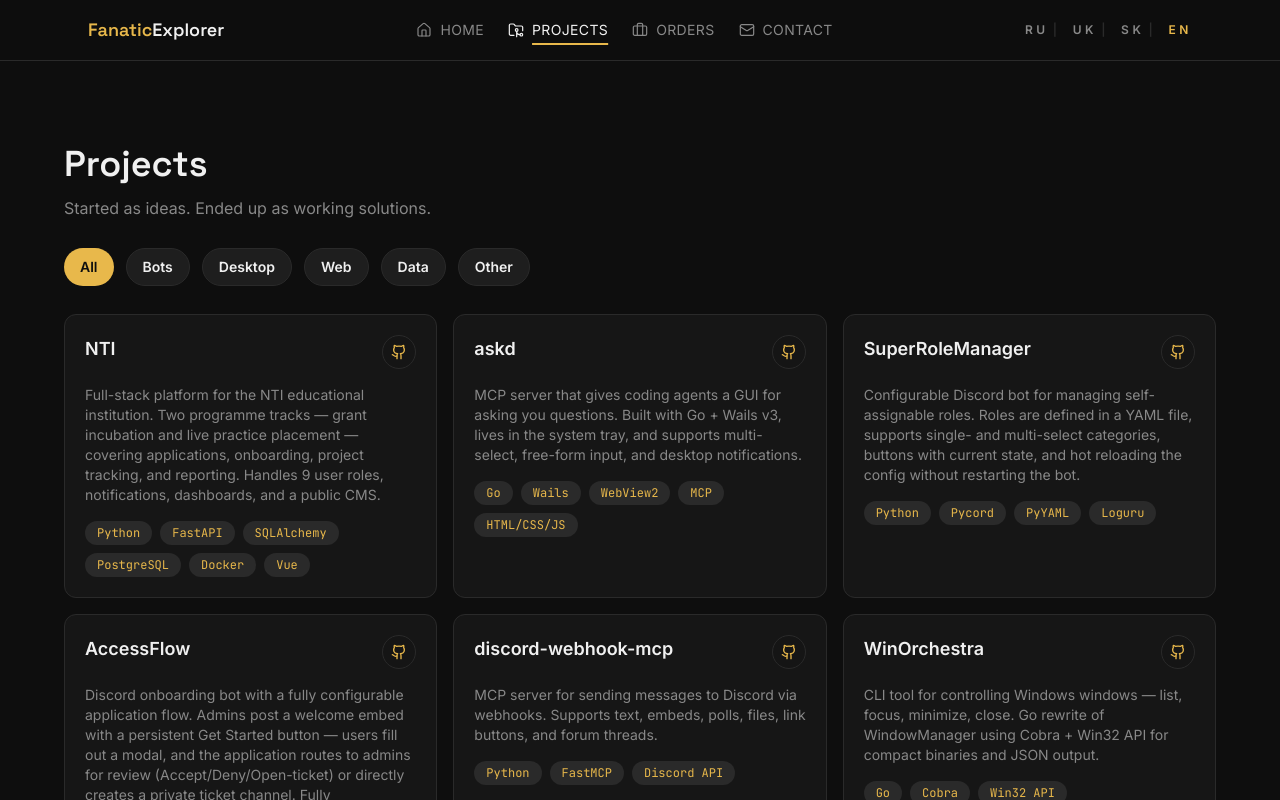
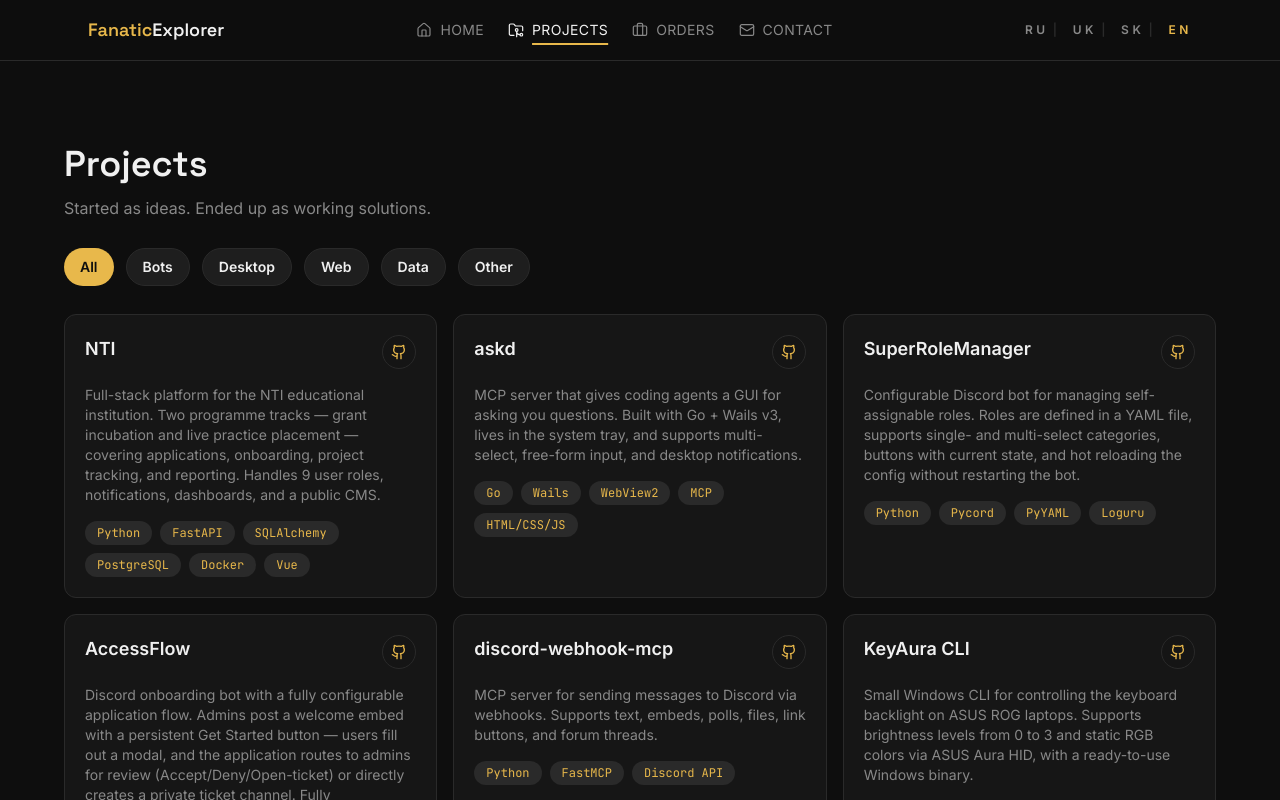
Before and after one commit to FanaticExplorer/my-portfolio, a React (Vite) app: page /projects in a window 1280 px wide. Shown: the top 800 px of the page. Built offline with nearby package versions, Linux system fonts and the light colour scheme.

Commit message:
Add keyaura-cli project to portfolio data and translations

```diff
--- a/src/data/projects.ts
+++ b/src/data/projects.ts
@@ -42,6 +42,13 @@ export const projects: Project[] = [
     category: 'bots',
     techs: ['Python', 'FastMCP', 'Discord API'],
     githubUrl: 'https://github.com/FanaticExplorer/discord-webhook-mcp',
+    isFeatured: false,
+  },
+  {
+    id: 'keyaura-cli',
+    category: 'desktop',
+    techs: ['Go', 'Windows', 'RGB', 'CLI'],
+    githubUrl: 'https://github.com/FanaticExplorer/keyaura-cli',
     isFeatured: false,
   },
   {
--- a/src/i18n/en.json
+++ b/src/i18n/en.json
@@ -150,6 +150,10 @@
         "title": "curtains",
         "description": "Tiny TUI for force-killing Windows processes. Shows only real application windows, skips background and system processes — single portable binary."
       },
+      "keyaura-cli": {
+        "title": "KeyAura CLI",
+        "description": "Small Windows CLI for controlling the keyboard backlight on ASUS ROG laptops. Supports brightness levels from 0 to 3 and static RGB colors via ASUS Aura HID, with a ready-to-use Windows binary."
+      },
       "win-orchestra": {
         "title": "WinOrchestra",
         "description": "CLI tool for controlling Windows windows — list, focus, minimize, close. Go rewrite of WindowManager using Cobra + Win32 API for compact binaries and JSON output."
--- a/src/i18n/ru.json
+++ b/src/i18n/ru.json
@@ -150,6 +150,10 @@
         "title": "curtains",
         "description": "Крошечный TUI для принудительного завершения процессов Windows. Показывает только настоящие окна приложений, пропускает фоновые и системные процессы — один портативный бинарник."
       },
+      "keyaura-cli": {
+        "title": "KeyAura CLI",
+        "description": "Небольшая Windows CLI-утилита для управления подсветкой клавиатуры на ноутбуках ASUS ROG. Поддерживает уровни яркости от 0 до 3 и статичные RGB-цвета через ASUS Aura HID, в комплекте есть готовый Windows-бинарник."
+      },
       "win-orchestra": {
         "title": "WinOrchestra",
         "description": "CLI-инструмент для управления окнами Windows — список, фокус, сворачивание, закрытие. Переработка WindowManager на Go с использованием Cobra + Win32 API для компактных бинарников и вывода в JSON."
--- a/src/i18n/sk.json
+++ b/src/i18n/sk.json
@@ -150,6 +150,10 @@
         "title": "curtains",
         "description": "Maličký TUI na násilné ukončovanie Windows procesov. Zobrazuje iba skutočné okná aplikácií, preskakuje systémové procesy na pozadí — jeden prenosný binárny súbor."
       },
+      "keyaura-cli": {
+        "title": "KeyAura CLI",
+        "description": "Malá Windows CLI utilita na ovládanie podsvietenia klávesnice na notebookoch ASUS ROG. Podporuje úrovne jasu od 0 do 3 a statické RGB farby cez ASUS Aura HID, pričom obsahuje hotový Windows binárny súbor."
+      },
       "win-orchestra": {
         "title": "WinOrchestra",
         "description": "CLI nástroj na správu okien Windows — zoznam, fokus, minimalizácia, zatvorenie. Prepis WindowManagera do Go s použitím Cobra + Win32 API pre kompaktné binárky a JSON výstup."
--- a/src/i18n/uk.json
+++ b/src/i18n/uk.json
@@ -150,6 +150,10 @@
         "title": "curtains",
         "description": "Крихітний TUI для примусового завершення процесів Windows. Показує тільки справжні вікна застосунків, пропускає фонові та системні процеси — один портативний бінарник."
       },
+      "keyaura-cli": {
+        "title": "KeyAura CLI",
+        "description": "Невелика Windows CLI-утиліта для керування підсвічуванням клавіатури на ноутбуках ASUS ROG. Підтримує рівні яскравості від 0 до 3 і статичні RGB-кольори через ASUS Aura HID, містить готовий Windows-бінарник."
+      },
       "win-orchestra": {
         "title": "WinOrchestra",
         "description": "CLI-інструмент для керування вікнами Windows — список, фокус, згортання, закриття. Переробка WindowManager на Go з використанням Cobra + Win32 API для компактних бінарників і виводу в JSON."
```
